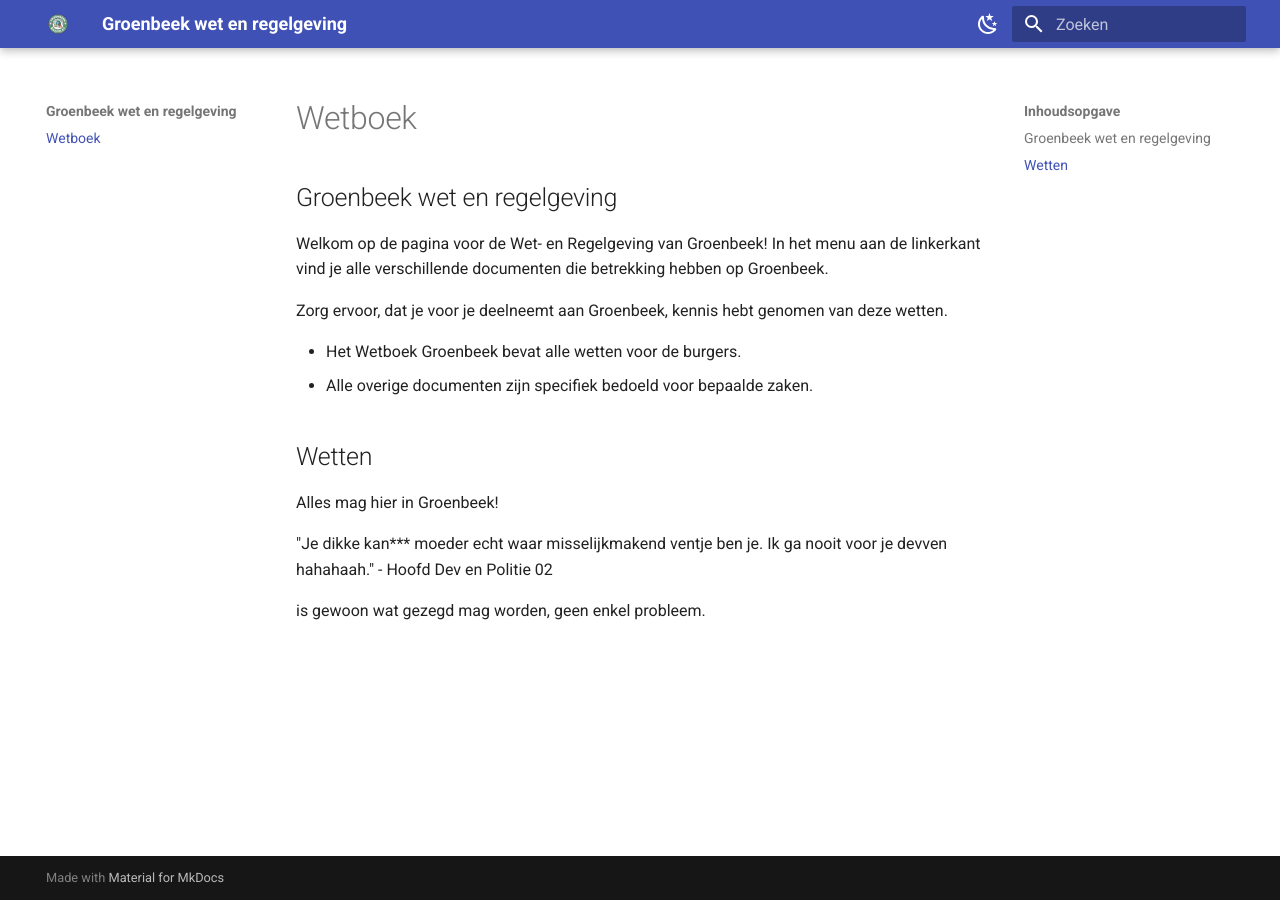
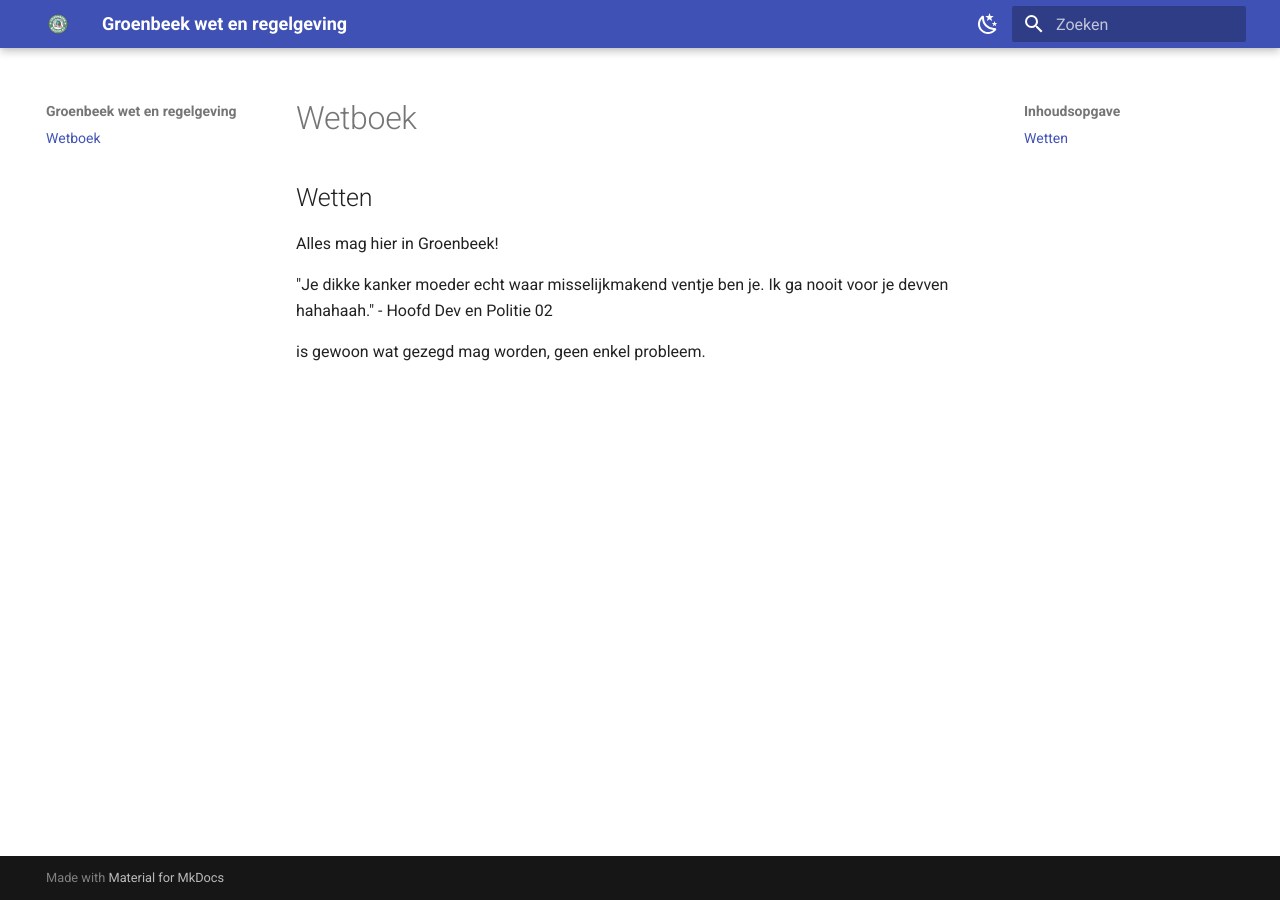
Before and after one commit to Samveldh/groenbeekroleplay-wetenregelgeving, an MkDocs documentation site: the page built from docs/index.md, in a window 1280 px wide. Built offline with MkDocs 1.6.1 and Material for MkDocs 9.7.7, drawn with Linux system fonts in a browser that asks for light colours.

Commit message:
Update index.md

```diff
--- a/docs/index.md
+++ b/docs/index.md
@@ -1,19 +1,9 @@
 # Wetboek
-
-## Groenbeek wet en regelgeving
-
-Welkom op de pagina voor de Wet- en Regelgeving van Groenbeek!
-In het menu aan de linkerkant vind je alle verschillende documenten die betrekking hebben op Groenbeek.
-
-Zorg ervoor, dat je voor je deelneemt aan Groenbeek, kennis hebt genomen van deze wetten.
-
-- Het Wetboek Groenbeek bevat alle wetten voor de burgers.
-- Alle overige documenten zijn specifiek bedoeld voor bepaalde zaken.
 
 ## Wetten
 
 Alles mag hier in Groenbeek!
 
-"Je dikke kan*** moeder echt waar misselijkmakend ventje ben je. Ik ga nooit voor je devven hahahaah." - Hoofd Dev en Politie 02
+"Je dikke kanker moeder echt waar misselijkmakend ventje ben je. Ik ga nooit voor je devven hahahaah." - Hoofd Dev en Politie 02
 
 is gewoon wat gezegd mag worden, geen enkel probleem.
```
